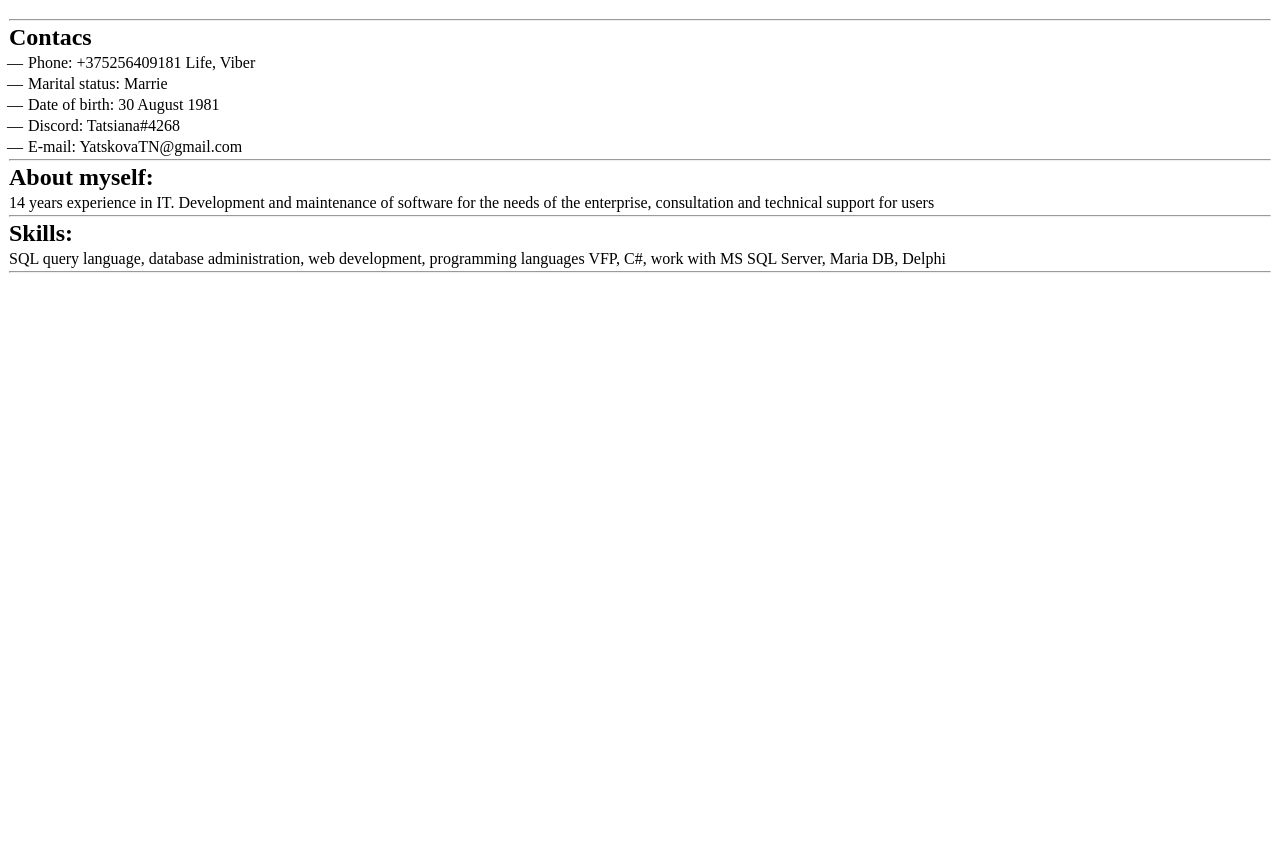
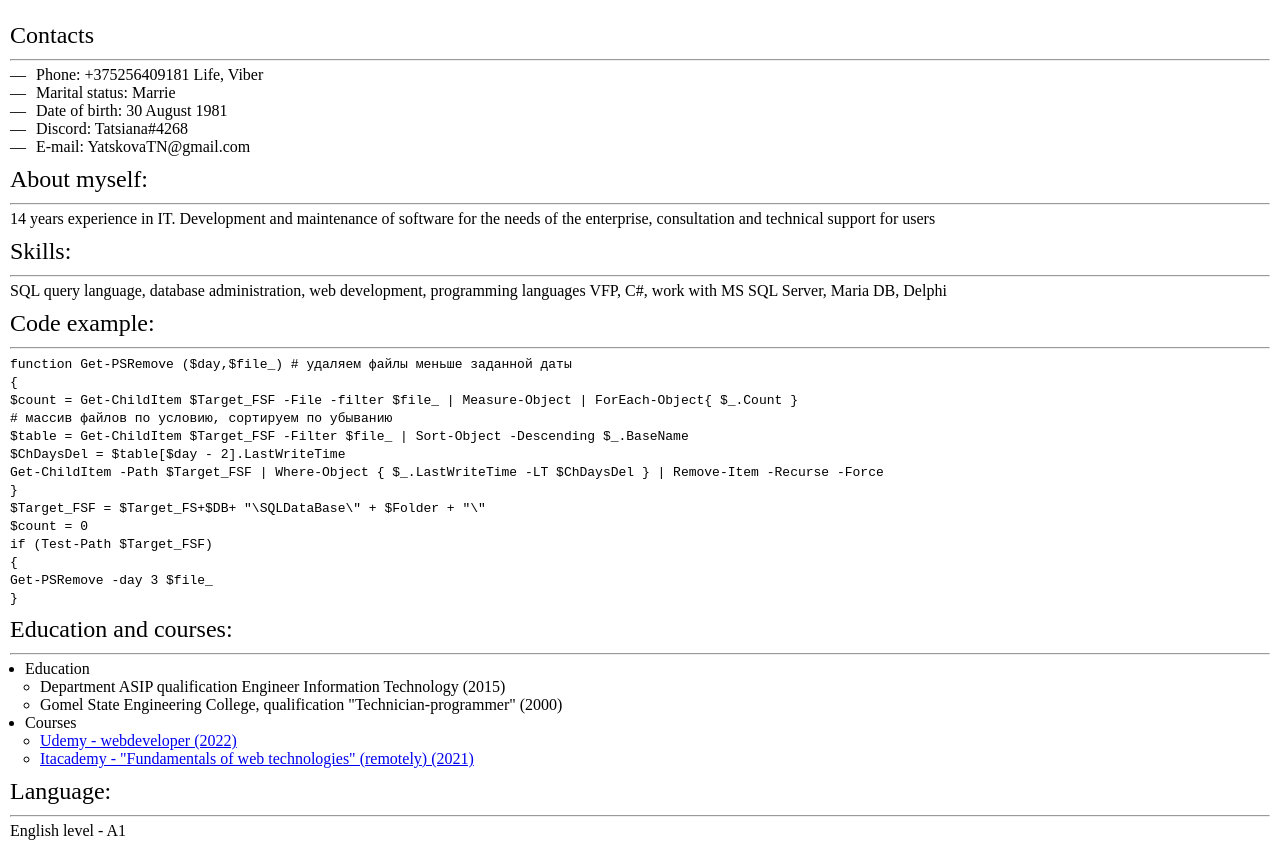
Before and after one commit to YatskovaTatsiana/rsschool-cv, a plain HTML site: page index.html in a window 1280 px wide. Shown: the part 279-1129 px from the top of the page. Before the commit the page ends 800 px from the top, so only its background shows below. Drawn offline with Linux system fonts and the light colour scheme.

Commit message:
feat: add index-education,Language; style - li

```diff
--- a/index.html
+++ b/index.html
@@ -5,38 +5,80 @@
     <meta http-equiv="X-UA-Compatible" content="IE=edge">
     <meta name="viewport" content="width=device-width, initial-scale=1.0">
     <link rel="stylesheet" href="style.css">
-    <link rel="icon" href="img/ico_rsschool.ico">
     <title>CV#3. CV. Cross-Check</title>
 </head>
 <body>
     <h1 class="chapter">RsSchool-cv-html</h1>
-    <hr>
+    <section class="cv-title">
         <table>
             <tr  align="left" valign="middle">
             <td><img src="img/my_photo.jpg" alt="Photo" class="chapter_photo"></td>
-         <td><span>Tatsiana Yatskova</span></td>
+            <td class="chapter-fio"><span>Tatsiana Yatskova</span></td>
             </tr>
         </table>
+
+        <h2>Contacts</h2>
         <hr>
-    <h2>Contacs</h2>
-    <ul>
-        <li>Phone: +375256409181 Life, Viber</li>
-        <li>Marital status: Marrie</li>
-        <li>Date of birth: 30 August 1981</li>
-        <li>Discord: Tatsiana#4268</li>
-        <li>E-mail: YatskovaTN@gmail.com</li>
+        <ul class="cv-contacts">
+            <li class="cv-contacts-text">Phone: +375256409181 Life, Viber</li>
+            <li class="cv-contacts-text">Marital status: Marrie</li>
+            <li class="cv-contacts-text">Date of birth: 30 August 1981</li>
+            <li class="cv-contacts-text">Discord: Tatsiana#4268</li>
+            <li class="cv-contacts-text">E-mail: YatskovaTN@gmail.com</li>
         </ul>
+
+        <h2>About myself:</h2>
         <hr>
-    <h2>About myself:</h2>
             <p>14 years experience in IT. Development and maintenance of software
                 for the needs of the enterprise, consultation and technical support for users</p>
+
+        <h2>Skills:</h2>
         <hr>
-    <h2>Skills:</h2>
             <p>SQL query language, database administration, web development, programming languages
             VFP, C#, work with MS SQL Server, Maria DB, Delphi</p>
+
+        <h2>Code example: </h2>
         <hr>
+        <p>
+            <code>
+                function Get-PSRemove ($day,$file_) # удаляем файлы меньше заданной даты<br>
+                {  <br>
+	            $count = Get-ChildItem $Target_FSF -File -filter $file_ | Measure-Object | ForEach-Object{ $_.Count }<br>
+                # массив файлов по условию, сортируем по убыванию<br>
+                $table = Get-ChildItem $Target_FSF -Filter $file_ | Sort-Object -Descending $_.BaseName<br>
+        		$ChDaysDel = $table[$day - 2].LastWriteTime<br>
+		        Get-ChildItem -Path $Target_FSF | Where-Object { $_.LastWriteTime -LT $ChDaysDel } | Remove-Item -Recurse -Force<br>
+                }<br>
+                $Target_FSF = $Target_FS+$DB+ "\SQLDataBase\" + $Folder + "\"	<br>
+                $count = 0<br>
+                if (Test-Path $Target_FSF)<br>
+                {<br>
+                    Get-PSRemove -day 3 $file_<br>
+                }<br>
+            </code>
+        </p>
+
+        <h2>Education and courses:</h2>
+        <hr>
+            <ul class="cv-educ-cour">
+                <li>Education</li>
+                    <ul type="circle" class="cv-educ-cour">
+                        <li>Department ASIP qualification Engineer Information Technology (2015)</li>
+                        <li>Gomel State Engineering College, qualification "Technician-programmer" (2000)</li>
+                    </ul>
+                <li>Courses</li>
+                    <ul type="circle" class="cv-educ-cour">
+                        <li><a href="https://www.udemy.com/course/webdeveloper/">Udemy - webdeveloper (2022)</a> </li>
+                        <li><a href="https://www.dist.it-academy.by/">Itacademy - "Fundamentals of web technologies" (remotely) (2021)</a></li>
+                    </ul>
+            </ul>
+        <h2>Language:</h2>
+        <hr>
+        <p>English level - A1</p>
+
     <footer>
 
     </footer>
+</section>
 </body>
 </html>
--- a/style.css
+++ b/style.css
@@ -1,7 +1,21 @@
 *{
     box-sizing: border-box;
-    margin: 3px;
+    margin: 0;
     padding: 0ch;
+}
+
+h2 {
+    padding: 10px 0 10px 0;
+    font-weight: 400;
+}
+
+hr {
+    margin-bottom: 5px;
+}
+
+.container {
+    width: 1140px;
+    margin: 0 auto; /* контейнер по центру */
 }
 
 .chapter {
@@ -9,17 +23,29 @@
     color: rgb(48, 31, 119);
 }
 
+.cv-title {
+    padding: 10px;
+}
+
 .chapter_photo {
     border-radius: 100px; /* Радиус скругления */
     margin: 10px;
 }
 
-ul {
+.chapter-fio {
+    font-size:30px;
+    font-weight: bold;
+}
+
+.cv-contacts {
     list-style: none;
 }
 
-ul li:before {
+.cv-contacts .cv-contacts-text:before {
     content: "—";
-    position: relative;
-    left:-5px;
+    margin-right: 10px;
 }
+
+.cv-educ-cour {
+    margin-left: 15px
+}
```
Lines whose indentation alone changed are shown as unchanged.
